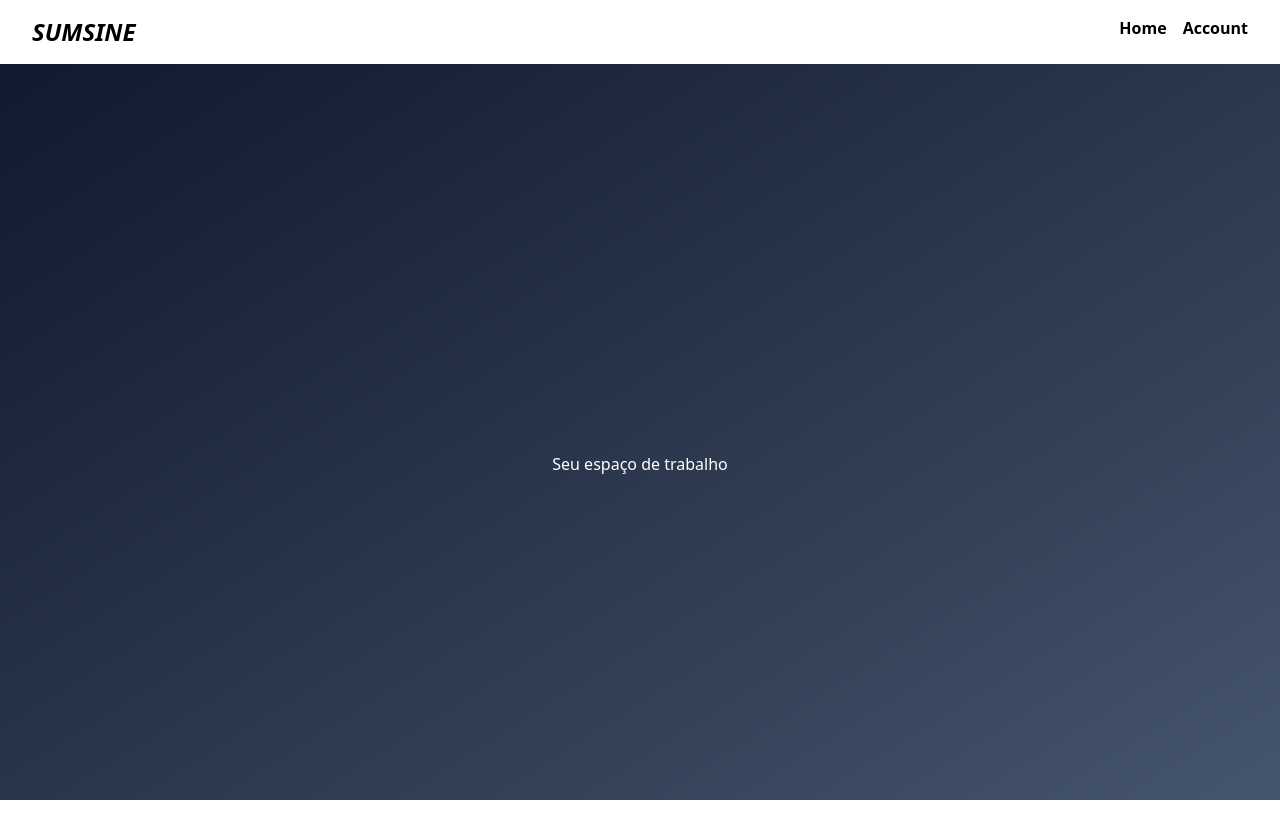
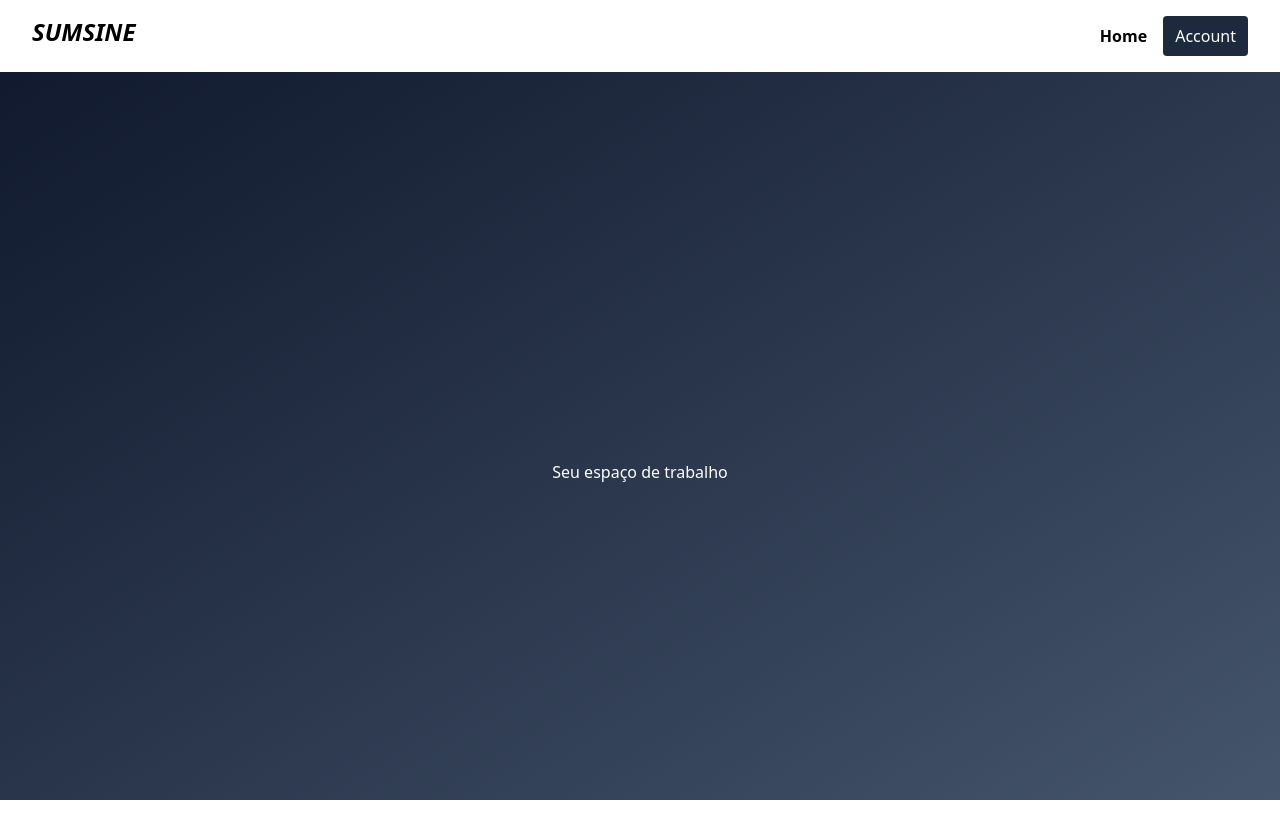
Before and after one commit to loidrodrigues/auth-stack-jwt, a React (Vite) app in the folder front/: page /home in a window 1280 px wide. Shown: the top 838 px of the page. Built offline with nearby package versions, Linux system fonts and the light colour scheme.

Commit message:
feat: buscando dados do usuario

```diff
--- a/front/src/pages/Home.jsx
+++ b/front/src/pages/Home.jsx
@@ -1,12 +1,33 @@
 export default function Home() {
+  const handleAccount = () => {
+    const token = localStorage.getItem("token");
+    fetch("http://localhost:3000/accounts", {
+      method: "GET",
+      headers: {
+        "content-type": "application/json",
+        Authorization: `Bearer ${token}`,
+      },
+    })
+      .then((response) => response.json())
+      .then((user) => {
+        console.log(user);
+      });
+  };
   return (
     <div className="h-screen bg-gradient-to-br from-slate-900 to-slate-600">
       <div className="w-full bg-white flex justify-between gap-10 p-4  px-8">
         <h1 className="text-2xl font-bold italic">SUMSINE</h1>
         <div>
-          <ul className="flex gap-4">
+          <ul className="flex gap-4 items-center">
             <li className="font-semibold">Home</li>
-            <li className="font-semibold">Account</li>
+            <li className="font-semibold bg-slate-800 p-2 px-3 cursor-pointer text-white rounded">
+              <button
+                className="cursor-pointer font-light"
+                onClick={handleAccount}
+              >
+                Account
+              </button>
+            </li>
           </ul>
         </div>
       </div>
```
